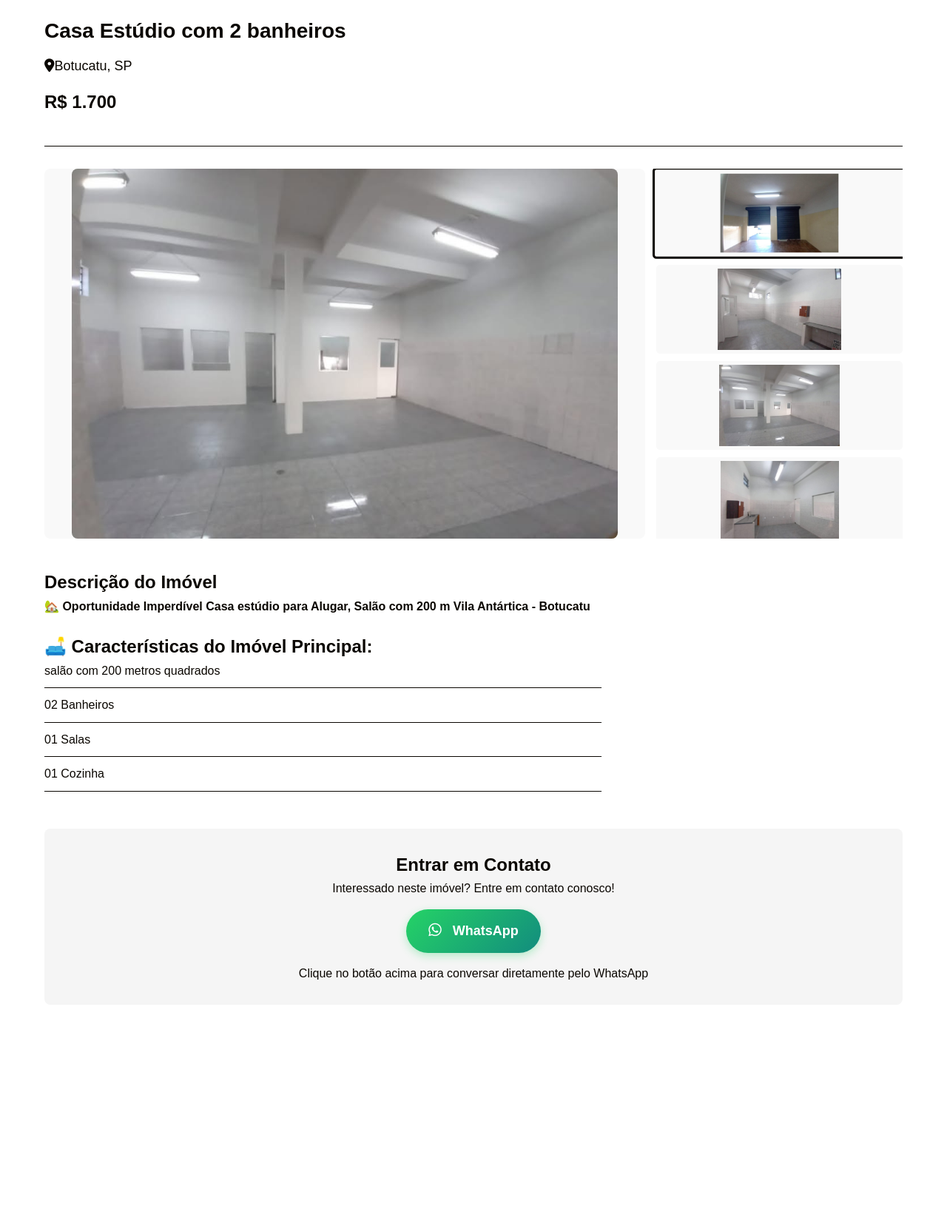
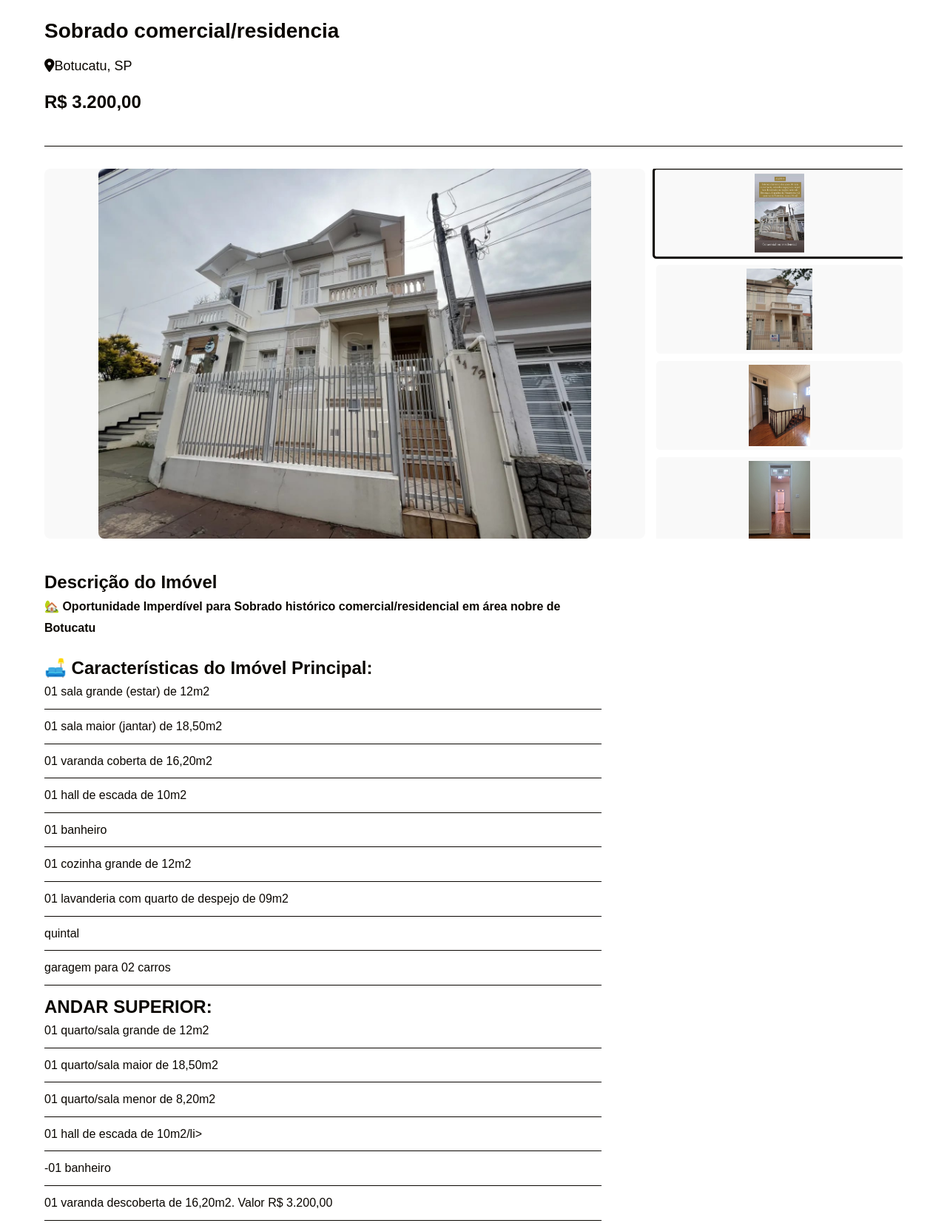
Before and after one commit to RaioneMachado/Site-Imobiliaria, a plain HTML site: page detalhes-imoveis-5.html in a window 1280 px wide. Shown: the top 1653 px of the page at 74% size. Before the commit the page ends 1378 px from the top, so only its background shows below. Drawn offline with Linux system fonts and the light colour scheme.

Commit message:
atualização

```diff
--- a/detalhes-imoveis-5.html
+++ b/detalhes-imoveis-5.html
@@ -213,23 +213,23 @@
 </head>
 <body>
     <div class="imovel-header">
-        <h1 class="imovel-titulo">Casa Estúdio com 2 banheiros</h1>
+        <h1 class="imovel-titulo">Sobrado comercial/residencia</h1>
         <p class="imovel-localizacao"><i class="fas fa-map-marker-alt"></i>Botucatu, SP</p>
-        <p class="imovel-preco">R$ 1.700</p>
+        <p class="imovel-preco">R$ 3.200,00</p>
     </div>
 
     <div class="gallery-container">
         <div class="main-image-container">
-            <img id="mainImage" src="imagens/casa5/3.jpg" alt="Fachada da casa" class="main-image">
+            <img id="mainImage" src="imagens/casa52/casa5.jpeg" alt="Fachada da casa" class="main-image">
         </div>
 
         <div class="thumbnails">
-            <img src="imagens/casa5/1.jpg" alt="Fachada" class="thumbnail active">
-            <img src="imagens/casa5/2.jpg" alt="Sala de estar" class="thumbnail">
-            <img src="imagens/casa5/3.jpg" alt="Cozinha" class="thumbnail">
-            <img src="imagens/casa5/4.jpg" alt="Interior" class="thumbnail">
-            <img src="imagens/casa5/5.jpg" alt="Quarto principal" class="thumbnail">
-            <img src="imagens/casa5/6.jpg" alt="Banheiro" class="thumbnail">
+            <img src="imagens/casa52/casa1.jpeg" alt="Fachada" class="thumbnail active">
+            <img src="imagens/casa52/casa2.jpeg" alt="Sala de estar" class="thumbnail">
+            <img src="imagens/casa52/casa3.jpeg" alt="Cozinha" class="thumbnail">
+            <img src="imagens/casa52/casa4.jpeg" alt="Interior" class="thumbnail">
+            <img src="imagens/casa52/casa5.jpeg" alt="Quarto principal" class="thumbnail">
+
         </div>
     </div>
 
@@ -237,15 +237,36 @@
         <div class="imovel-detalhes">
             <h2>Descrição do Imóvel</h2>
             <p class="imovel-descricao">
-                <strong>🏡 Oportunidade Imperdível Casa estúdio para Alugar, Salão com 200 m Vila Antártica - Botucatu</strong>
+                <strong>🏡 Oportunidade Imperdível para Sobrado histórico  comercial/residencial  em área nobre de Botucatu
+</strong>
             </p>
 
             <h2>🛋️ Características do Imóvel Principal:</h2>
             <ul class="imovel-caracteristicas">
-                <li>salão com 200 metros quadrados</li>
-                <li>02 Banheiros</li>
-                <li>01  Salas</li>
-                <li>01 Cozinha</li>
+                <li>01 sala grande (estar) de 12m2</li>
+                <li>01 sala maior (jantar) de 18,50m2</li>
+                <li>01 varanda coberta de 16,20m2</li>
+                <li>01 hall de escada de 10m2</li>
+                <li>01 banheiro</li>
+                <li>01 cozinha grande de 12m2</li>
+                <li>01 lavanderia com quarto de despejo de 09m2</li>
+                <li>quintal</li>
+                <li>garagem para 02 carros</li>
+
+            </ul>
+
+            <h2>ANDAR SUPERIOR:</h2>
+            <ul class="imovel-caracteristicas">
+                <li>01 quarto/sala grande de 12m2</li>
+                <li>01 quarto/sala maior de 18,50m2</li>
+                <li>01 quarto/sala menor de 8,20m2</li>
+                <li>01 hall de escada de 10m2/li>
+                <li>-01 banheiro</li>
+                <li>01 varanda descoberta de 16,20m2.  Valor R$ 3.200,00</li>
+
+
+
+
             </ul>
         </div>
     </div>
```
Also changed, not shown: index.html (+34 -4 lines), script.js (+20 -0 lines), imagens/casa52/casa1.jpeg (added), imagens/casa52/casa2.jpeg (added), imagens/casa52/casa3.jpeg (added), imagens/casa52/casa4.jpeg (added), imagens/casa52/casa5.jpeg (added).
